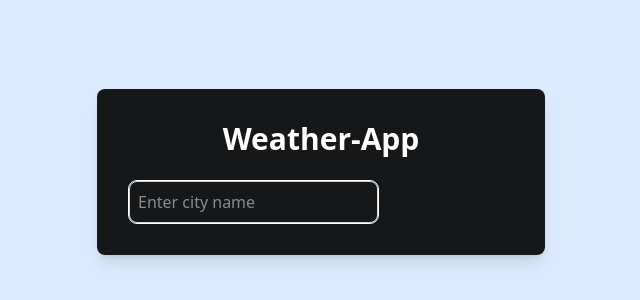
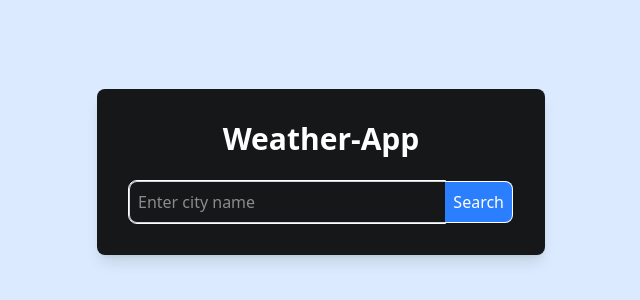
Before and after one commit to surenpal/Weather-app, a React (Vite) app: page / in a window 1280 px wide. Shown: the part 228-528 px from the top of the page, without its empty margins (319-959 px from the left). Built offline with nearby package versions, Linux system fonts and the light colour scheme.

Commit message:
input bar and the search bar is completed

```diff
--- a/src/components/SearchBar.jsx
+++ b/src/components/SearchBar.jsx
@@ -5,10 +5,12 @@ export const SearchBar = () => {
     const [city, setCity] = useState ("")
 
   return (
-    <form>
+    <form className=' flex'>
         <input type="text" placeholder='Enter city name' value={city}
-        onChange={(e) => setCity = (e.target.value)}
-        className='p-2 border border-gray-300 rounded-lg outline none'/>
+        onChange={(e) => setCity (e.target.value)}
+        className='flex-1 p-2 border border-gray-300 rounded-l-lg outline none border-r-0'/>
+
+        <button className= 'bg-blue-500 border cursor-pointer p-2 hover:bg-blue-600  border-l-0 rounded-r-lg' >Search</button>
     </form>
   )
 }
```
